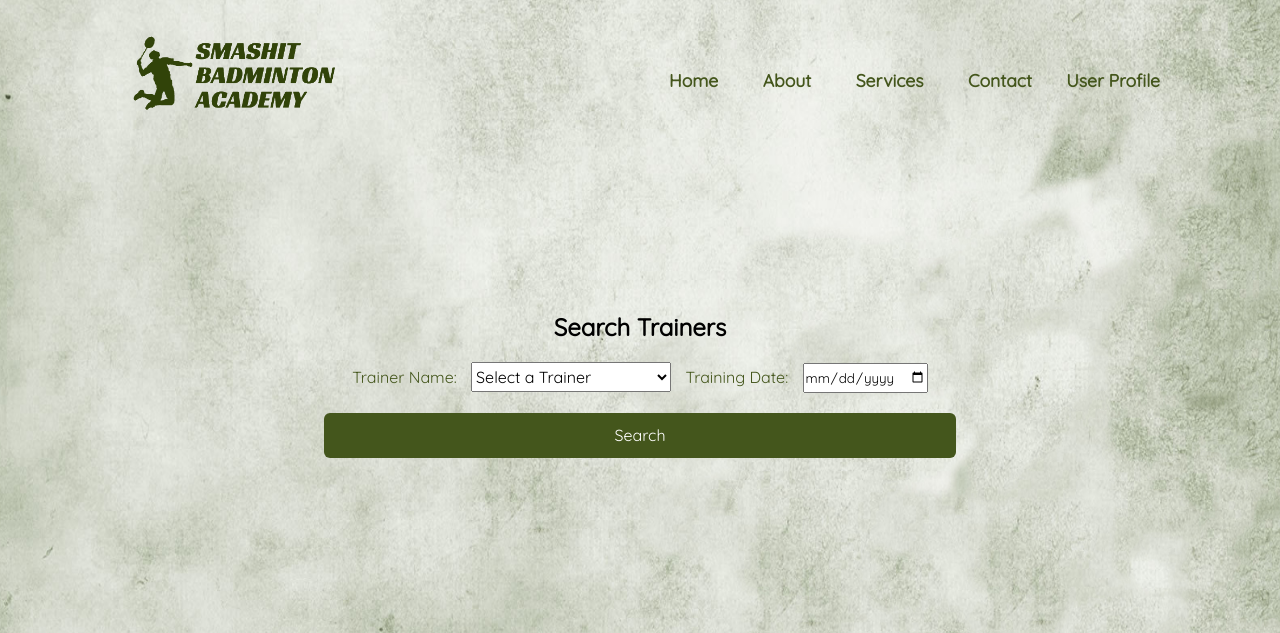
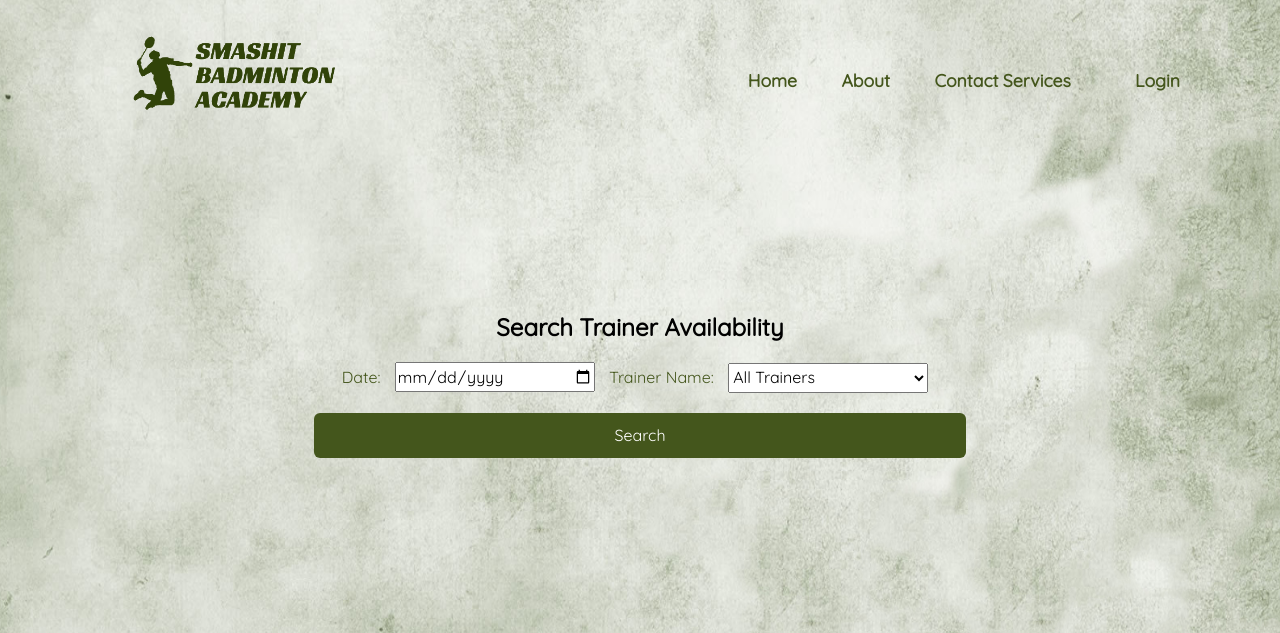
Before and after one commit to Chong0711/SWE20001-CoCoMelon, a PHP site: page /AdminEditTimetableStatus.php in a window 1280 px wide. Shown: the top 633 px of the page. Run offline with PHP 8.4, Linux system fonts and the light colour scheme; tables that the repository leaves empty or names only in its code hold one stand-in row (values such as "Sample post").

Commit message:
Update AdminEditTimetableStatus.php
updated the select option
updated the nav bar

```diff
--- a/AdminEditTimetableStatus.php
+++ b/AdminEditTimetableStatus.php
@@ -24,25 +24,36 @@
 <header>
     <img src="Greenlogo1.png" style="width:270px;height:270px;" class="logo">
     <nav class="navigation">
-        <a href="#"><b>Home</b></a>
-        <a href="#"><b>About</b></a>
-        <a href="#" ><b>Services</b></a>
-        <a href="#"><b>Contact</b></a>
-        <!--non-member view
-        <a href="#"><b>User Profile</b></a>-->
-        <!-- member view-->
+        <a href="homepage.php#home"><b>Home</b></a>
+        <a href="homepage.php#about"><b>About</b></a>
+        <a href="homepage.php#contact"><b>Contact</b></a>
         <div class="dropdown">
-        <button class="dropbtn"><b>User Profile</b></button>
+        <button class="dropbtn"><b>Services</b></button>
             <div class="dropdown-content">
                 <!-- Add links or content for the dropdown here -->
-                <a href="#">Profile</a>
-                <a href="#">Settings</a>
-                <a href="#">Logout</a>
+                <a href="customertimetable.php">Trainer Timetable</a>
+                <a href="addbooking.php">Book Court Now!</a>
             </div>
         </div>
-    </nav>
+        <?php
+        if(!ISSET($_SESSION['User_ID'])){
+            echo "<a href='login.php'><b>Login</b></a>";
+        }else{
+            $query = "SELECT * FROM personal_details WHERE User_ID = '".$_SESSION['User_ID']."'" ;
+            $result = mysqli_query($con, $query);
+            $row = mysqli_fetch_assoc($result);
+            echo "<div class='dropdown'>
+            <button class='dropbtn'><b>".$row['Name']."</b></button>
+            <div class='dropdown-content'>
+            <a href='userprofile.php'>Profile</a>
+            <a href='bookinghistory.php'>Booking History</a>
+            <a href='login.php' id='logout' name='logout' onclick='logout()'>Logout</a>";
+
+            echo "</div> </div>";
+        }
+        ?>
+   </nav>
 </header>
-<title>Membership Management</title>
 <style>
 * {
     margin: 0;
@@ -355,7 +265,7 @@
     margin-right: 10px;
 }
 
-.search-container input[select="trainer_name"],
+.search-container input[type="date"],
 .search-container select {
     width: 200px;
     height: 30px;
@@ -412,23 +322,29 @@
 
 <section>
 <div class="search-container">
-    <h2>Search Trainers</h2><br>
-        <form action="<?php echo $_SERVER['PHP_SELF']; ?>" method="post">
-            <label for="trainer_name">Trainer Name:</label>
-            <select name="trainer_name" id="trainer_name" class="search-option">
-                <option value="">Select a Trainer</option>
-                <option value="John">John</option>
-                <option value="Bob">Bob</option>
-                <option value="Lina">Lina</option>
-            </select>
+    <h2>Search Trainer Availability</h2><br>
+    <!-- Create a container for the search form -->
+    <form action="<?php echo $_SERVER['PHP_SELF']; ?>" method="post">
+        <label>Date:</label>
+        <input type="date" name="search_date" required>
 
-            <!-- Add a date input field -->
-            <label for="training_date">Training Date:</label>
-            <input type="date" name="training_date" id="training_date" class="search-option">
+        <?php
+            // Removed the duplicate database connection since it's already established at the beginning
+            $query = "SELECT * FROM personal_details WHERE Roles='trainer'";
+            $result = mysqli_query($con, $query);
+        ?>
+        <label>Trainer Name:</label>
+        <select name="search_option"> <!-- Changed the name attribute here -->
+            <option value="">All Trainers</option> <!-- Option to select all trainers -->
+            <?php
+                while($row = mysqli_fetch_array($result)) {
+                    echo "<option value='" . $row['User_ID'] . "'>" . $row['Name'] . "</option>";
+                }
+            ?>
+        </select>
 
-            <button type="submit" class="btn" name="search">Search</button>
-        </form>
-
+        <button type="submit" class="btn">Search</button>
+</form>
 </div>
 </section>
 
@@ -439,29 +355,49 @@
 </section>
 
 <?php
-// Handle the search based on the selected trainer name
-if ($_SERVER["REQUEST_METHOD"] == "POST" && isset($_POST["search"])) {
-    $trainer_name = $_POST["trainer_name"];
-    $training_date = $_POST["training_date"];
+// Handle the search based on the selected date and trainer
+if ($_SERVER["REQUEST_METHOD"] == "POST") {
+    $search_date = $_POST["search_date"];
+    $search_option = $_POST["search_option"];
 
-    if (!empty($trainer_name)) {
+    if (!empty($search_date)) {
+        // Ensure that the date format is valid
+        $parsed_date = date_create($search_date);
 
-        $formatted_training_date = date("Y-m-d", strtotime($training_date));
+        if ($parsed_date !== false) {
+            $formatted_date = $parsed_date->format("Y-m-d");
 
-        // Modify the SQL query to search for trainers with the selected name
-        $sql = "SELECT Trainer_ID, Trainer_Name, Date, From_Time, To_Time, Status FROM Timetable WHERE Trainer_Name = '$trainer_name'";
-
-    if (!empty($training_date)) {
-                    $sql .= " AND Date = '$training_date'";
-                }
+            // Modify the SQL query based on user input
+            if (!empty($search_option)) {
+                // If both date and trainer are provided
+                $sql = "SELECT Trainer_ID, Trainer_Name, Date,
+                DATE_FORMAT(From_Time, '%h:%i %p') AS From_Time,
+                DATE_FORMAT(To_Time, '%h:%i %p') AS To_Time, Status
+                FROM timetable
+                WHERE Date = '$formatted_date' AND Trainer_ID = '$search_option'
+                ORDER BY STR_TO_DATE(CONCAT(Date, ' ', From_Time), '%Y-%m-%d %h:%i %p') ASC";
+            } else {
+                // If only date is provided (show all trainers)
+                $sql = "SELECT Trainer_ID, Trainer_Name, Date,
+                DATE_FORMAT(From_Time, '%h:%i %p') AS From_Time,
+                DATE_FORMAT(To_Time, '%h:%i %p') AS To_Time, Status
+                FROM timetable
+                WHERE Date = '$formatted_date'
+                ORDER BY Trainer_Name, STR_TO_DATE(CONCAT(Date, ' ', From_Time), '%Y-%m-%d %h:%i %p') ASC";
+            }
+        } else {
+            echo "Invalid date format. Please use the format: YYYY-MM-DD";
+        }
+    } else {
+        echo "Date is required for this search.";
+    }
+    if (isset($sql)) {
         $result = mysqli_query($con, $sql);
 
         if ($result) {
-            // Check if there are any rows in the result set
             if (mysqli_num_rows($result) > 0) {
-                // Start creating the HTML for the results
-                $html = "<div class='heading'><h1>Trainer Availability</h1></div><br><table>";
-                $html .= "<tr><th>Trainer ID</th><th>Trainer Name</th><th>Date</th><th>From (Time)</th><th>To (Time)</th><th>Status</th><th>Action</th></tr>";
+                $html = "<h1 class='heading'>Availability</h1><br><table>";
+                $html .= "<tr><th>Trainer ID</th><th>Trainer Name</th><th>Date</th><th>From (Time)</th><th>To (Time)</th><th>Status</th></tr>";
                 while ($row = mysqli_fetch_assoc($result)) {
                     $html .= "<tr>";
                     $html .= "<td>{$row['Trainer_ID']}</td>";
@@ -470,94 +406,52 @@
                     $html .= "<td>{$row['From_Time']}</td>";
                     $html .= "<td>{$row['To_Time']}</td>";
                     $html .= "<td>{$row['Status']}</td>";
-                    $html .= "<td><button class='editbtn' onclick='openForm(\"{$row['Trainer_ID']}\", \"{$row['Status']}\", \"{$row['Trainer_Name']}\", \"{$row['Date']}\")'>Edit</button></td>";
                     $html .= "</tr>";
                 }
                 $html .= "</table>";
 
-                // Display the HTML in the search-results container
                 echo "<div class='search-results' id='result'>$html</div>";
             } else {
-                // No results found, display a message
-                echo "<div class='search-results' id='result'>Did not find any results.</div>";
+                echo "<div class='search-results' id='result'>No records found for the specified date.</div>";
             }
         } else {
             echo "Error: " . mysqli_error($con);
         }
     }
+mysqli_close($con);
 }
-
-// Handle editing trainer availability
-if ($_SERVER["REQUEST_METHOD"] == "POST" && isset($_POST["update"])) {
-    $trainer_id = $_POST["trainer_id"];
-    $edit_status = $_POST["edit_status"];
-    $edit_trainer_name = $_POST["edit_trainer_name"];
-    $edit_training_date = $_POST["edit_training_date"];
-
-    // Modify the SQL query to update the status based on trainer name and date
-    $update_sql = "UPDATE Timetable SET Status = '$edit_status' WHERE Trainer_ID = '$trainer_id' AND Trainer_Name = '$edit_trainer_name' AND Date = '$edit_training_date'";
-
-    if (mysqli_query($con, $update_sql)) {
-        echo "<script>alert('Availability updated successfully.');</script>";
-    } else {
-        echo "Error updating availability: " . mysqli_error($con);
-    }
-}
-
-// Close the database connection
-mysqli_close($con);
 ?>
 
-
-<!-- The form -->
-<div class="form-popup" id="myForm">
-    <h1>Edit Trainer Availability</h1>
-  <form action="<?php echo $_SERVER['PHP_SELF']; ?>" method="post" class="form-container">
-
-    <!-- Add hidden fields for User ID and Trainer ID -->
-    <input type="hidden" id="user_id" name="user_id" value="">
-    <input type="hidden" id="trainer_id" name="trainer_id" value="">
-    <input type="hidden" id="edit_trainer_name" name="edit_trainer_name" value="">
-    <input type="hidden" id="edit_training_date" name="edit_training_date" value="">
-
-
-    <label for="status"><b>Status:</b></label>
-    <input type="text" placeholder="Enter Status" name="edit_status" id="edit_status" required>
-
-    <button type="submit" class="btn" name="update">Update</button>
-    <button type="button" class="btn cancel" onclick="closeForm()">Close</button>
-  </form>
-</div>
 </section>
-
+<script type="text/javascript">
+    document.getElementById("logout").onclick = function logout() {
+        location.href = "login.php";
+        <?php if(isset($_POST['logout']))
+        {
+            session_destroy();
+        }
+        ?>
+    };
+</script>
 <script>
-function openForm(trainerId, trainerStatus, trainerName, trainingDate) {
-  // Populate the hidden fields and form fields with trainer information
-  document.getElementById("user_id").value = trainerId;
-  document.getElementById("trainer_id").value = trainerId;
-  document.getElementById("edit_status").value = trainerStatus;
-  document.getElementById("edit_trainer_name").value = trainerName;
-  document.getElementById("edit_training_date").value = trainingDate;
-
-  // Display the form
+function openForm() {
   document.getElementById("myForm").style.display = "block";
+  console.log("Opening form for User ID: " + userId);
 }
 
 function closeForm() {
-  // Reset the form fields to their initial state
-  document.getElementById("user_id").value = "";
-  document.getElementById("trainer_id").value = "";
-  document.getElementById("edit_status").value = "";
-  document.getElementById("edit_trainer_name").value = "";
-  document.getElementById("edit_training_date").value = "";
+    document.getElementById("myForm").style.display = "none";
+}
 
-  // Hide the form
-  document.getElementById("myForm").style.display = "none";
+ function toggleTables() {
+    var year = document.getElementById('date').value;
+    var searchOption = document.getElementById('search_option').value;
+    var resultsqlTable = document.getElementById('resultsql');
+    var resultyearTable = document.getElementById('resultyear');
 }
 
 // Call the function when the page loads to initialize table visibility
 window.onload = toggleTables;
 </script>
-
 </body>
 </html>
```
Also changed, not shown: other parts of AdminEditTimetableStatus.php (+1 -102 lines).
